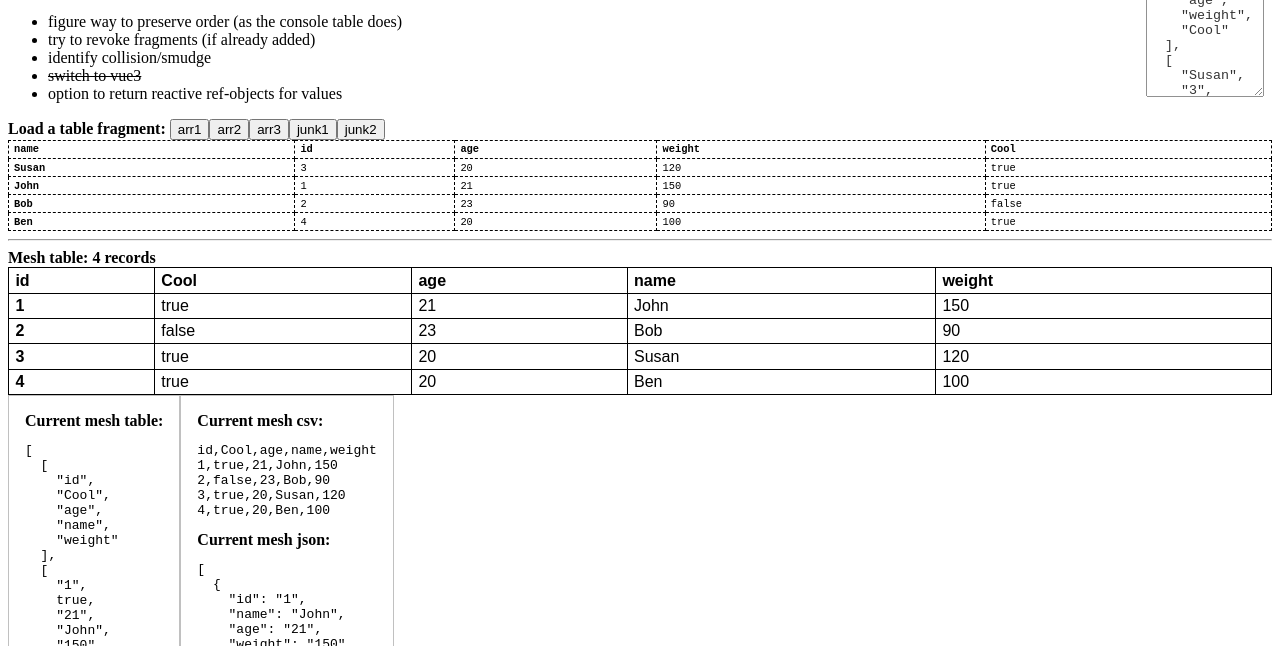
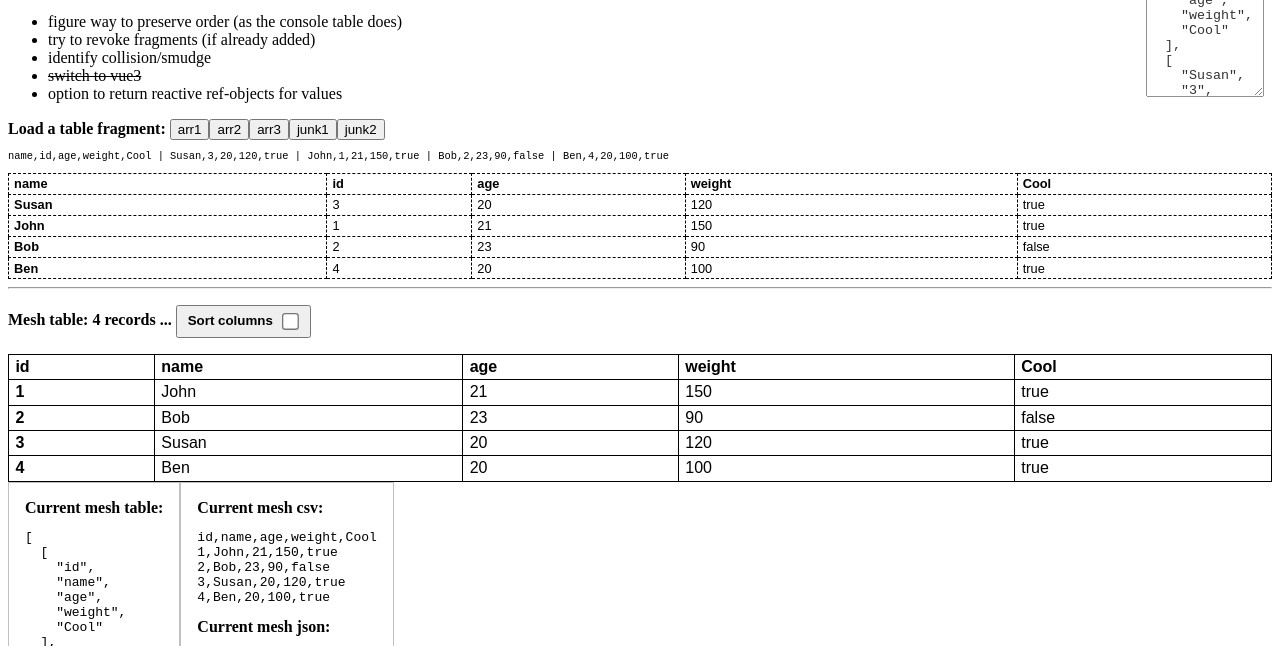
Before and after one commit to dvdrtrgn/tests, a website with bundled scripts: page ArrayFun/index.html in a window 1280 px wide. Both pictures are taken after a click on the button "arr1". Shown: the part 101-747 px from the top of the page. Built offline with nearby package versions, Linux system fonts and the light colour scheme.

Commit message:
Add sorting

```diff
--- a/ArrayFun/App.js
+++ b/ArrayFun/App.js
@@ -15,9 +15,11 @@ export default Vue.createApp({
     return {
       csv: '',
       json: '',
+      hintFrag: '',
       preFrag: [],
       freshFrag: [],
       table: [[null]],
+      sortCols: false,
     };
   },
   methods: {
@@ -26,18 +28,23 @@ export default Vue.createApp({
       let hint = frag.join(' | ');
 
       this.preFrag = frag;
+      this.hintFrag = hint;
     },
     addToDB(nom) {
       let frag = frags[nom];
 
       this.freshFrag = frag;
       Mesh.addTable(this.freshFrag);
+      this.update();
+
+      console.table(Mesh.listObjects());
+    },
+    update() {
+      Mesh.colSort(this.sortCols);
 
       this.csv = Mesh.getCsv(); // string
       this.json = Mesh.getJson(); // string
       this.table = Mesh.listArrays(); // "table" is a 2d array
-
-      console.table(Mesh.listObjects());
     },
   },
   computed: {
@@ -51,4 +58,9 @@ export default Vue.createApp({
       };
     },
   },
+  watch: {
+    sortCols() {
+      this.update();
+    },
+  },
 }).mount(`#${name}`);
--- a/ArrayFun/database.js
+++ b/ArrayFun/database.js
@@ -1,3 +1,5 @@
+let SORT_KEYS = false;
+
 const dedupe = (arr) => arr.filter((e, i) => arr.indexOf(e) === i);
 
 function makeRecord(self, pk) {
@@ -28,9 +30,10 @@ class Database {
   }
 
   get keys() {
-    return this._ks.slice().sort((a, b) => {
+    const copy = this._ks.slice();
+    return copy.sort((a, b) => {
       if (b === this._pk) return 1; // force primary key to start
-      return a < b ? -1 : 1;
+      if (SORT_KEYS) return a < b ? -1 : 1;
     });
   }
   get records() {
@@ -42,6 +45,13 @@ class Database {
   get readableJson() {
     return JSON.stringify(this.records, null, 2);
   }
+
+  get sort () {
+    return SORT_KEYS;
+  }
+  set sort (bool) {
+    SORT_KEYS = Boolean(bool);
+  }
 }
 
 export default Database;
--- a/ArrayFun/datamesh.js
+++ b/ArrayFun/datamesh.js
@@ -1,6 +1,8 @@
 import Database from './database.js';
 
 const DB = new Database('id'); // primary key
+
+const nullish = (val) => val == undefined;
 
 const makeObjWithKeys = (row, keys) => {
   const entry = {};
@@ -41,5 +43,9 @@ function listArrays() {
 const getCsv = () => listArrays().join('\n');
 const getJson = () => DB.readableJson;
 const listObjects = () => JSON.parse(DB.json);
+const colSort = (val) => {
+  if (!nullish(val)) DB.sort = Boolean(val);
+  return DB.sort;
+};
 
-export default { addTable, listArrays, getCsv, getJson, listObjects };
+export default { addTable, listArrays, getCsv, getJson, listObjects, colSort };
--- a/ArrayFun/index.html
+++ b/ArrayFun/index.html
@@ -24,24 +24,28 @@
       <li>option to return reactive ref-objects for values</li>
     </ul>
 
+    <textarea>Loaded fragment {{ freshFrag }}</textarea>
+
     <b>Load a table fragment: </b>
     <button v-on="fragActions" name="arr1">arr1</button>
     <button v-on="fragActions" name="arr2">arr2</button>
     <button v-on="fragActions" name="arr3">arr3</button>
     <button v-on="fragActions" name="junk1">junk1</button>
     <button v-on="fragActions" name="junk2">junk2</button>
-
-    <textarea>Loaded fragment {{ freshFrag }}</textarea>
-    <table-array class="shrink" :table="preFrag"></table-array>
+    <div class="shrink">
+      <pre>{{ hintFrag }}</pre>
+      <table-array :table="preFrag"></table-array>
+    </div>
 
     <hr>
 
-    <b>Mesh table: {{ recordsTotal }} records</b>
-    <table>
-      <tr v-for="row in table">
-        <td v-for="cell in row">{{ cell }}</td>
-      </tr>
-    </table>
+    <p>
+      <b>Mesh table: {{ recordsTotal }} records ... </b>
+      <button v-if="recordsTotal" class="togbutton">
+        <label>Sort columns <input type="checkbox" v-model="sortCols"></label>
+      </button>
+    </p>
+    <table-array :table="table"></table-array>
 
     <div class="flex">
       <div>
--- a/ArrayFun/style.scss
+++ b/ArrayFun/style.scss
@@ -22,6 +22,20 @@ textarea {
   width: 7rem;
 }
 
+.togbutton {
+  line-height: 2;
+
+  label {
+    display: block;
+    font-weight: bold;
+    padding-left: 0.3em;
+  }
+  input {
+    vertical-align: middle;
+    zoom: 1.3;
+  }
+}
+
 .flex {
   display: flex;
 
--- a/ArrayFun/tablefrags.js
+++ b/ArrayFun/tablefrags.js
@@ -27,6 +27,7 @@ export const junk2 = [
   ['Foo'],
   ['buster', 'Skittles', 12],
   ['sports', 'Barbara', 'a'],
+  [ , 'Bennny', 4],
 ];
 
 export default {
```
Also changed, not shown: ArrayFun/style.css.
